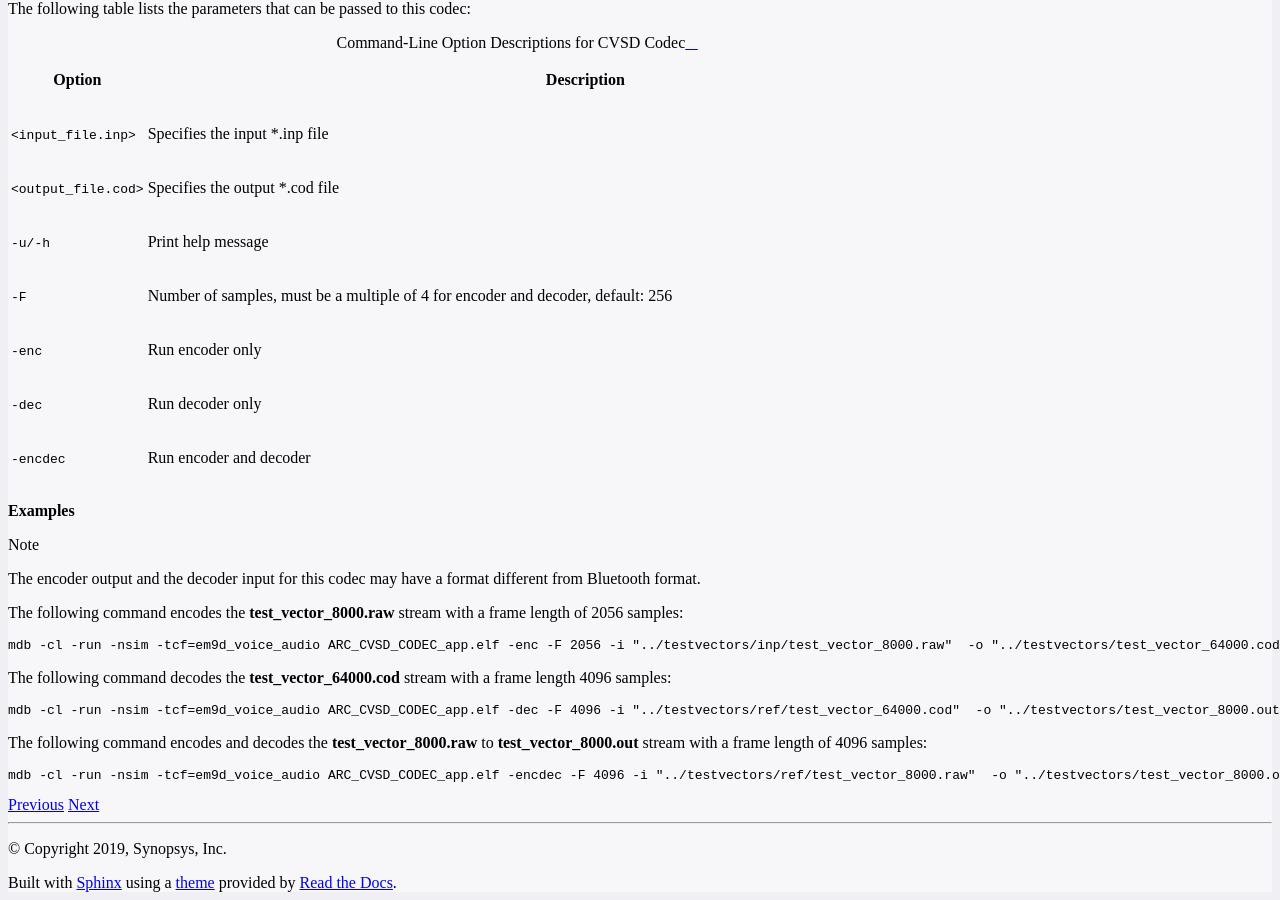
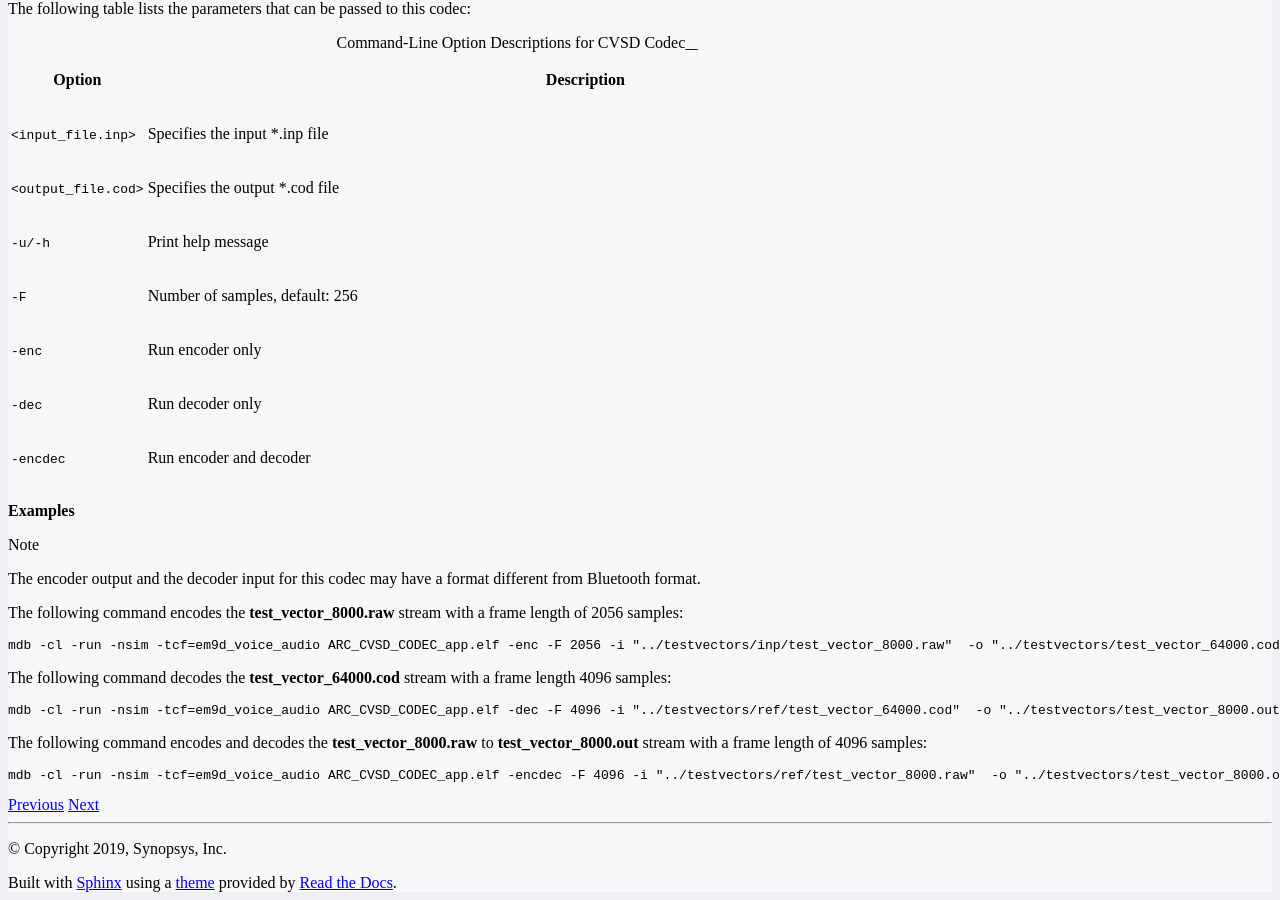
Before and after one commit to foss-for-synopsys-dwc-arc-processors/embarc_audio, a Sphinx documentation site: the page built from doc/Audio_codecs/BT-CVSD_README.rst, in a window 1280 px wide and 900 px high, scrolled down 1298 px. Built offline with Sphinx 7.4.7 and the Read the Docs theme 2.0.0, drawn with Linux system fonts in a browser that asks for light colours.

Commit message:
Remove mention about frame length restriction in CVSD

```diff
--- a/doc/Audio_codecs/BT-CVSD_README.rst
+++ b/doc/Audio_codecs/BT-CVSD_README.rst
@@ -62,9 +62,7 @@ The following table lists the parameters that can be passed to this codec:
    +-----------------------------------+-----------------------------------+
    | :exc:`-u/-h`                      | Print help message                |
    +-----------------------------------+-----------------------------------+
-   | :exc:`-F <frame_len>`             | Number of samples, must be a      |
-   |                                   | multiple of 4 for encoder and     |
-   |                                   | decoder, default: 256             |
+   | :exc:`-F <frame_len>`             | Number of samples, default: 256   |
    +-----------------------------------+-----------------------------------+
    | :exc:`-enc`                       | Run encoder only                  |
    +-----------------------------------+-----------------------------------+
```
Also changed, not shown: 1 other file.
